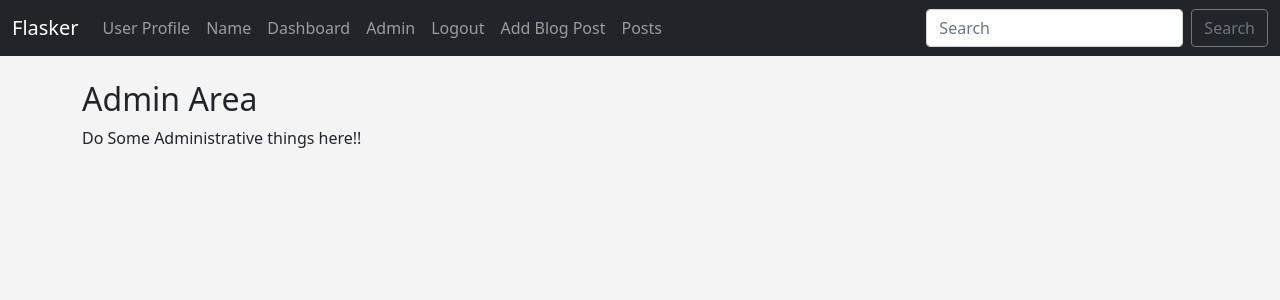
After one commit to bravetiger01/flasker, a Flask app: page /admin in a window 1280 px wide. The commit adds this page. Shown: the top 300 px of the page. Run offline with Flask 3, Linux system fonts and the light colour scheme; a user stored in the database is signed in; some libraries are stand-ins or nearby versions.

Commit message:
reshapingsearch

```diff
--- a/app.py
+++ b/app.py
@@ -42,6 +42,18 @@ def load_user(user_id):
 def base():
 	form = SearchForm()
 	return dict(form=form)
+
+# Create Admin Page
+@app.route('/admin')
+@login_required
+def admin():
+	id = current_user.id
+	if id == 1:
+		return render_template("admin.html")
+	else:
+		flash("Sorry You can't access this page.......")
+		return redirect(url_for('dashboard'))
+
 
 # Search Function
 @app.route('/search', methods=["POST"])
@@ -337,12 +349,10 @@ def index():
 
 # localhost:5000/user/John
 @app.route('/user/<name>')
-
 def user(name):
 	return render_template("user.html", user_name=name)
 
-# Create Custom Error Pages
-
+## Create Custom Error Pages
 # Invalid URL
 @app.errorhandler(404)
 def page_not_found(e):
--- /dev/null
+++ b/templates/admin.html
@@ -0,0 +1,8 @@
+{% extends 'base.html' %}
+
+{% block content %}
+
+	<h2>Admin Area</h2>
+    <p>Do Some Administrative things here!!</p>
+
+{% endblock %}
--- a/templates/navbar.html
+++ b/templates/navbar.html
@@ -17,6 +17,11 @@
             <li class="nav-item">
               <a class="nav-link" href="{{url_for('dashboard')}}">Dashboard</a>
             </li>
+            {% if current_user.id == 1 %}
+              <li class="nav-item">
+                <a class="nav-link" href="{{url_for('admin')}}">Admin</a>
+              </li>
+            {% endif %}
             <li class="nav-item">
               <a class="nav-link" href="{{url_for('logout')}}">Logout</a>
             </li>
```
Also changed, not shown: templates/search.html (+25 -5 lines).
